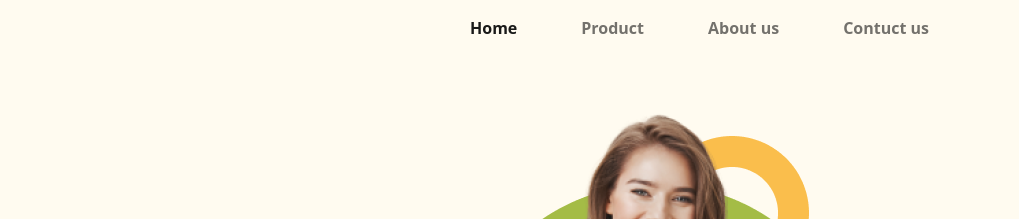
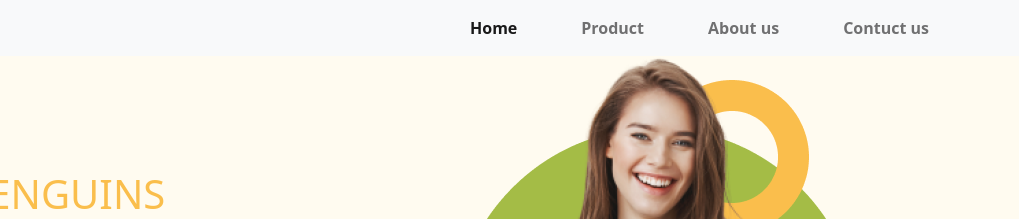
Before and after one commit to Rakibul-Hasan-Rifat/penguin-fashion, a plain HTML site: page index.html in a window 1280 px wide. Shown: the top 219 px of the page, 261-1280 px from the left. Drawn offline with nearby package versions, Linux system fonts and the light colour scheme.

Commit message:
added navbar color and set background to light

```diff
--- a/index.html
+++ b/index.html
@@ -22,7 +22,7 @@
 
 <body>
     <header class="header container-fluid mb-5 pb-5">
-        <nav class="navbar navbar-expand-lg">
+        <nav class="navbar navbar-expand-lg bg-light fixed-top">
             <div class="container">
                 <a class="navbar-brand" href="#">
                     <img src="images/icons/brand-logo.png" width="150" alt="">
```
